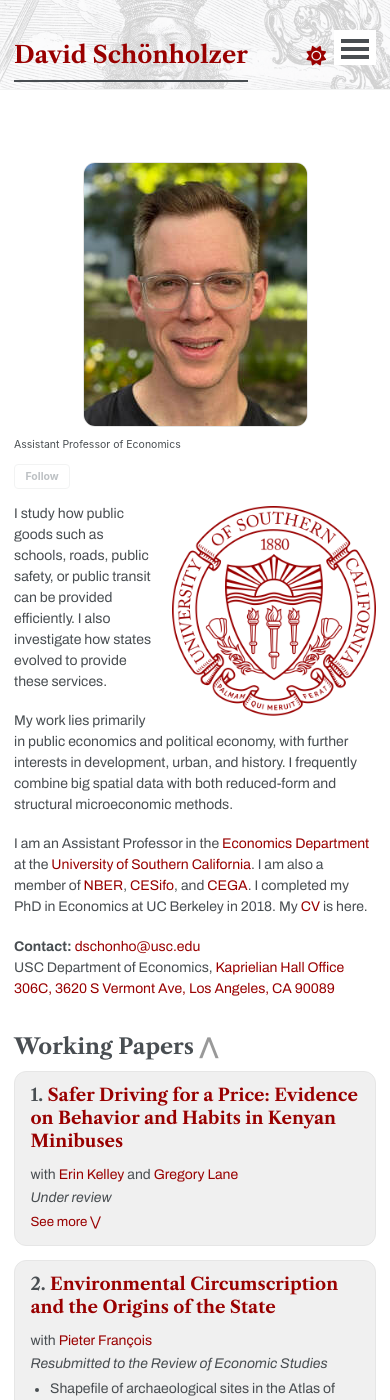
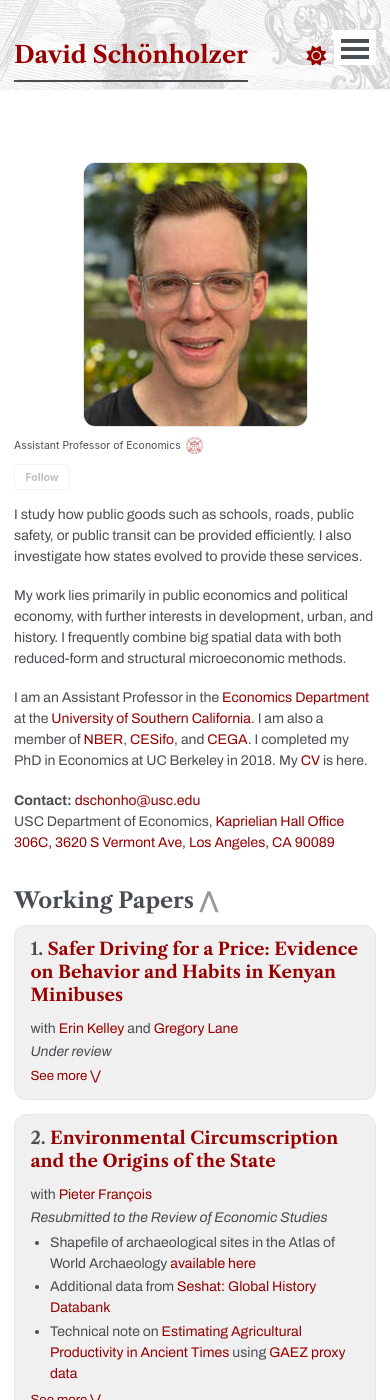
Before and after one commit to david-sch/david-sch.github.io, a Jekyll site: the page built from _pages/about.md, in a window 390 px wide and 1400 px high. Built offline with Jekyll 4.4.1, drawn with Linux system fonts in a browser that asks for light colours; a script bundle is joined from its source files by our own code; library files that are not in the unit come from our copies.

Commit message:
Mobile: small USC seal beside the bio line, hide large intro emblem
On viewports < 1024px the 204px floated intro emblem is dropped and a small
(1.6em) USC seal is placed inline next to the 'Assistant Professor of
Economics' bio line. Desktop is unchanged.

```diff
--- a/_includes/author-profile.html
+++ b/_includes/author-profile.html
@@ -17,7 +17,7 @@
   <div class="author__content">
     <h3 class="author__name">{{ author.name }}</h3>
     {% if author.pronouns %}<p class="author__pronouns">{{ author.pronouns }}</p>{% endif %}
-    {% if author.bio %}<p class="author__bio">{{ author.bio }}</p>{% endif %}
+    {% if author.bio %}<p class="author__bio">{{ author.bio }}<span class="usc-seal-inline" role="img" aria-label="University of Southern California seal"></span></p>{% endif %}
   </div>
 
   <div class="author__urls-wrapper">
--- a/assets/css/main.scss
+++ b/assets/css/main.scss
@@ -705,6 +705,28 @@
 }
 html[data-theme="dark"] .usc-seal-emblem { background-color: #FFCC00; }
 
+/* Mobile: drop the large floated intro emblem and instead show a small USC seal
+   inline next to the "Assistant Professor of Economics" bio line. */
+.usc-seal-inline { display: none; }
+@media screen and (max-width: 1023px) {
+  .usc-seal-emblem { display: none; }
+  .author__bio {
+    display: inline-flex;
+    align-items: center;
+    gap: 0.5em;
+  }
+  .usc-seal-inline {
+    display: inline-block;
+    flex: none;
+    width: 1.6em;
+    height: 1.6em;
+    background-color: #990000;
+    -webkit-mask: url('/images/usc-seal.png') center / contain no-repeat;
+            mask: url('/images/usc-seal.png') center / contain no-repeat;
+  }
+  html[data-theme="dark"] .usc-seal-inline { background-color: #FFCC00; }
+}
+
 /* Abstract box background = main page background (not the card tint) */
 .paper-abstract { background: var(--global-bg-color); }
 
```
